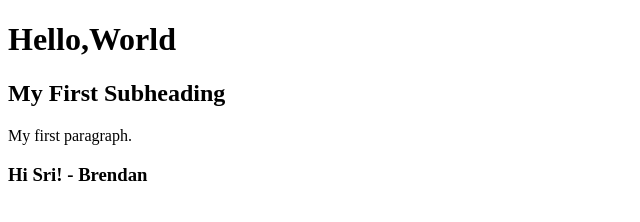
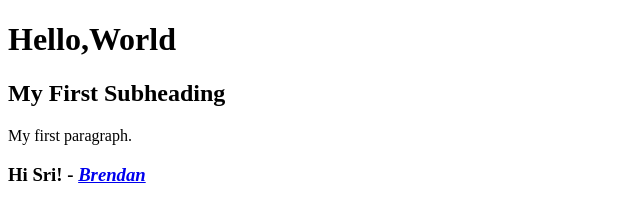
Before and after one commit to srikbe/sri-simple-website, a plain HTML site: page index.html in a window 1280 px wide. Shown: the full height of the page, 0-640 px from the left. Drawn offline with Linux system fonts and the light colour scheme.

Commit message:
add link to brendan github on your branch of sris website

```diff
--- a/index.html
+++ b/index.html
@@ -7,7 +7,7 @@
 
 <p>My first paragraph.</p>
 
-<h3>Hi Sri! - Brendan</h3>
+<h3>Hi Sri! - <em><a href="http://github.com/bproach">Brendan</a></em></h3>
 
 </body>
 </html>
```
